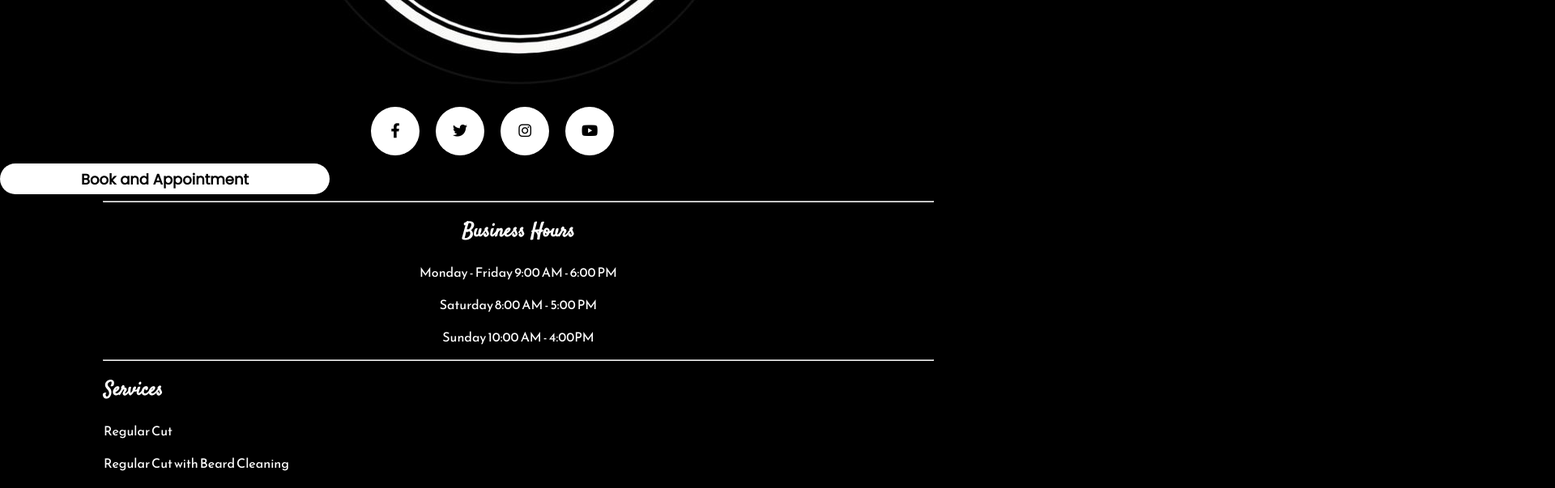
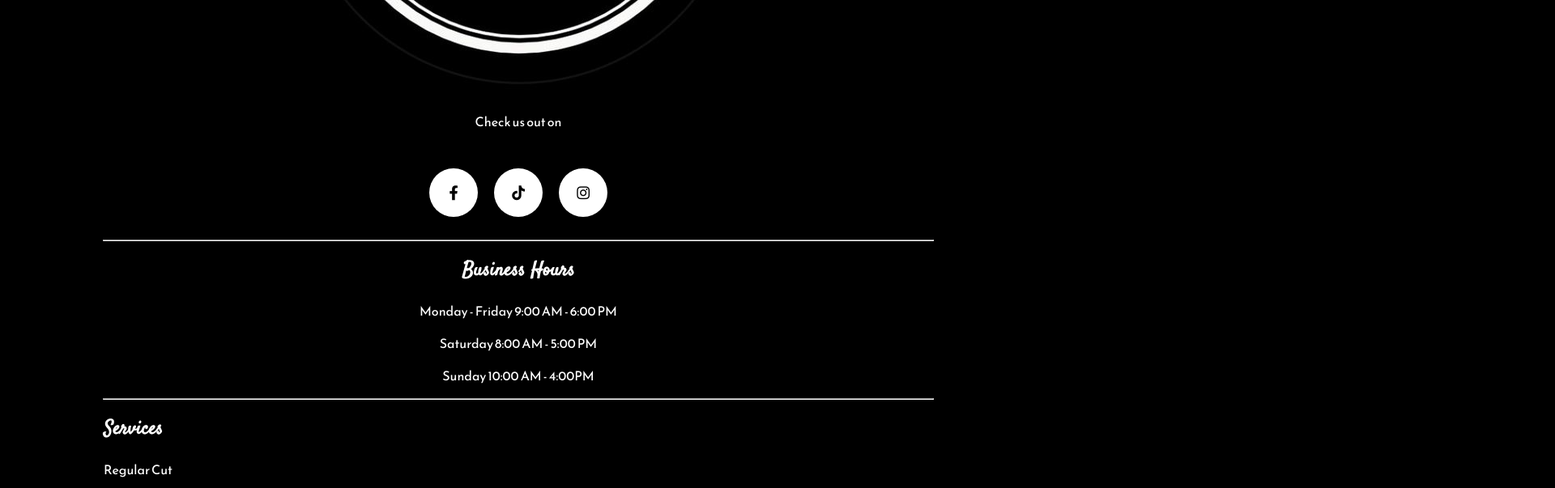
Before and after one commit to JesusFernandoRios/Fadeit-barbershop, a React (Create React App) app: page / in a window 1280 px wide. Shown: the part 460-1063 px from the top of the page at 81% size, 1920 px wide, since content can reach past the window. Built offline with nearby package versions, Linux system fonts and the light colour scheme.

Commit message:
made changes to social links location and removed appointment component for better placement

```diff
--- a/src/Components/AppointmentButton.jsx
+++ b/src/Components/AppointmentButton.jsx
@@ -4,7 +4,8 @@ import './Style/appointment_button.css'
 
 export default function AppointmentButton() {
     return (
-
-        <a href="/" className="bn3637 bn37">Book and Appointment</a>
+        <div className="appointment_button">
+            <a href="https://booksy.com/en-us/598651_fade-it-barbershop_barber-shop_14721_sun-city" className="bn3637 bn37">Book and Appointment</a>
+        </div>
     )
 }
--- a/src/Components/Home.jsx
+++ b/src/Components/Home.jsx
@@ -10,7 +10,6 @@ export default function Home() {
         <>
 
         <SocialMedia/>
-        <AppointmentButton/>
         <hr/>
         <BusinessHours/>
         <hr/>
--- a/src/Components/SocialMedia.jsx
+++ b/src/Components/SocialMedia.jsx
@@ -4,22 +4,26 @@ import './Style/social_media.css'
 export default function SocialMedia() {
     return (
         <div class="wrapper">
+
+            <div className="social_check">
+                <p>Check us out on</p>
+            </div>
+
+            <div className="social_links">
                 <div class="icon facebook">
                     <div class="tooltip">Facebook</div>
-                <span><i class="fab fa-facebook-f"></i></span>
+                    <a href="https://www.facebook.com/Fade_It_Barbershop-105672805150183" rel="noreferrer" target="_blank" class="fab fa-facebook-f"><span className="hidden">Facebook</span></a>
                 </div>
-            <div class="icon twitter">
-                <div class="tooltip">Twitter</div>
-                <span><i class="fab fa-twitter"></i></span>
+                <div class="icon tiktok">
+                    <div class="tooltip">TikTok</div>
+                    <a href="https://www.tiktok.com/@fadeitbarbershop?" target="_blank"  rel="noreferrer" class="fab fa-tiktok"><span className="hidden">TikTok</span></a>
                 </div>
                 <div class="icon instagram">
                     <div class="tooltip">Instagram</div>
-                <span><i class="fab fa-instagram"></i></span>
+                    <a href="https://www.instagram.com/fade_it_barbershop/" target="_blank" rel="noreferrer" class="fab fa-instagram"><span className="hidden">Instagram</span></a>
                 </div>
-            <div class="icon youtube">
-                <div class="tooltip">Youtube</div>
-                <span><i class="fab fa-youtube"></i></span>
             </div>
+
         </div>
     )
 }
--- a/src/Components/Style/appointment_button.css
+++ b/src/Components/Style/appointment_button.css
@@ -1,3 +1,11 @@
+.appointment_button {
+  display: flex;
+  margin: auto;
+  width: 50%;
+  justify-content: center;
+  padding: 30px;
+}
+
 .bn3637 {
     display: inline-flex;
     align-items: center;
--- a/src/Components/Style/social_media.css
+++ b/src/Components/Style/social_media.css
@@ -2,10 +2,27 @@
 @import url("https://fonts.googleapis.com/css2?family=Poppins&display=swap");
 
 .wrapper {
-    display: inline-flex;
-    width: 100%;
-    padding-left: 35%;
-    padding-right: 35%;
+    display: flex;
+    flex-direction: column;
+    margin: auto;
+    width: 50%;
+    padding-bottom: 10px;
+}
+
+.social_links {
+    display: flex;
+    flex-direction: row;
+    justify-content: center;
+}
+
+.social_check {
+    padding-bottom: 20px;
+    text-align: center;
+    font-family: 'Reem Kufi', sans-serif;
+}
+
+.hidden {
+    display: none;
 }
 
 .icon {
@@ -73,17 +90,17 @@
     color: #ffffff;
 }
 
-.wrapper .twitter:hover,
-.wrapper .twitter:hover .tooltip,
-.wrapper .twitter:hover .tooltip::before {
-    background-color: #46c1f6;
-    color: #ffffff;
+.wrapper .tiktok:hover,
+.wrapper .tiktok:hover .tooltip,
+.wrapper .tiktok:hover .tooltip::before {
+    background-color: white;
+    color: #f70067;
 }
 
 .wrapper .instagram:hover,
 .wrapper .instagram:hover .tooltip,
 .wrapper .instagram:hover .tooltip::before {
-    background-color: #e1306c;
+    background-color: #f50455;
     color: #ffffff;
 }
 
--- a/src/index.css
+++ b/src/index.css
@@ -13,6 +13,13 @@ ul {
   list-style: none;
 }
 
+a {
+  text-decoration: none;
+  color: inherit;
+}
+
+
+
 ul li::before {
   content: "\2022";
   color: white;
```
Also changed, not shown: src/Components/NewsBoard.jsx (added, +9 -0 lines). Lines whose indentation alone changed are shown as unchanged.
